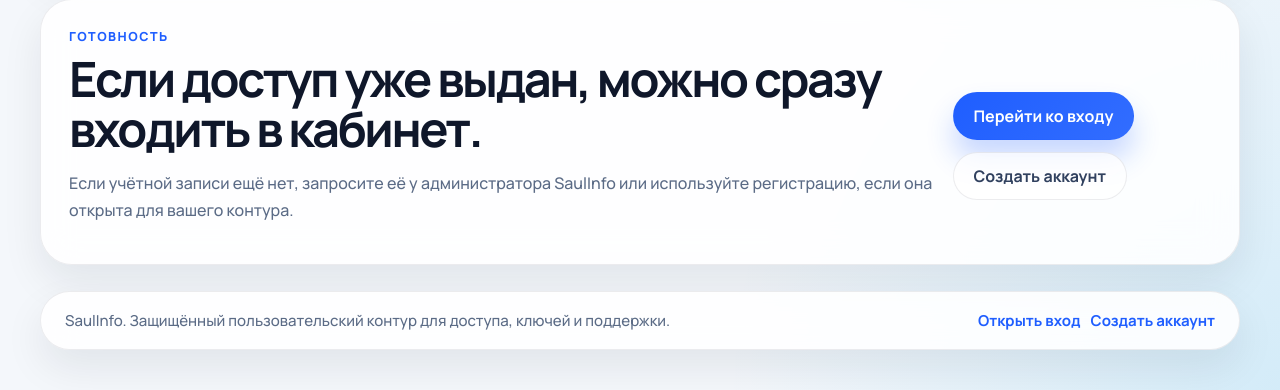
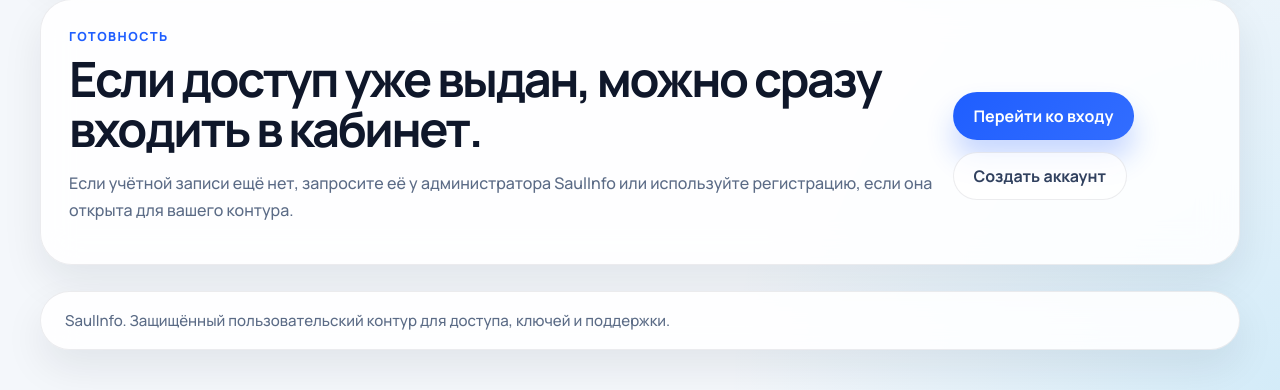
Before and after one commit to Mason4355/saulinfo-site, a Flask app: page / in a window 1280 px wide. Shown: the part 1529-1919 px from the top of the page. Run offline with Flask 3, Linux system fonts and the light colour scheme; parts of the project's set-up code (start-up, migrations or seed data) failed here and were passed over.

Commit message:
Remove duplicate footer auth links

```diff
--- a/src/saulinfo_site/templates/base.html
+++ b/src/saulinfo_site/templates/base.html
@@ -118,12 +118,6 @@
         <footer class="marketing-footer">
           <div class="marketing-footer-inner">
             <span>SaulInfo. Защищённый пользовательский контур для доступа, ключей и поддержки.</span>
-            <div class="footer-actions">
-              <a href="{{ url_for('login_page') }}" class="inline-link">Открыть вход</a>
-              {% if allow_self_registration %}
-              <a href="{{ url_for('register_page') }}" class="inline-link">Создать аккаунт</a>
-              {% endif %}
-            </div>
           </div>
         </footer>
       </div>
```
